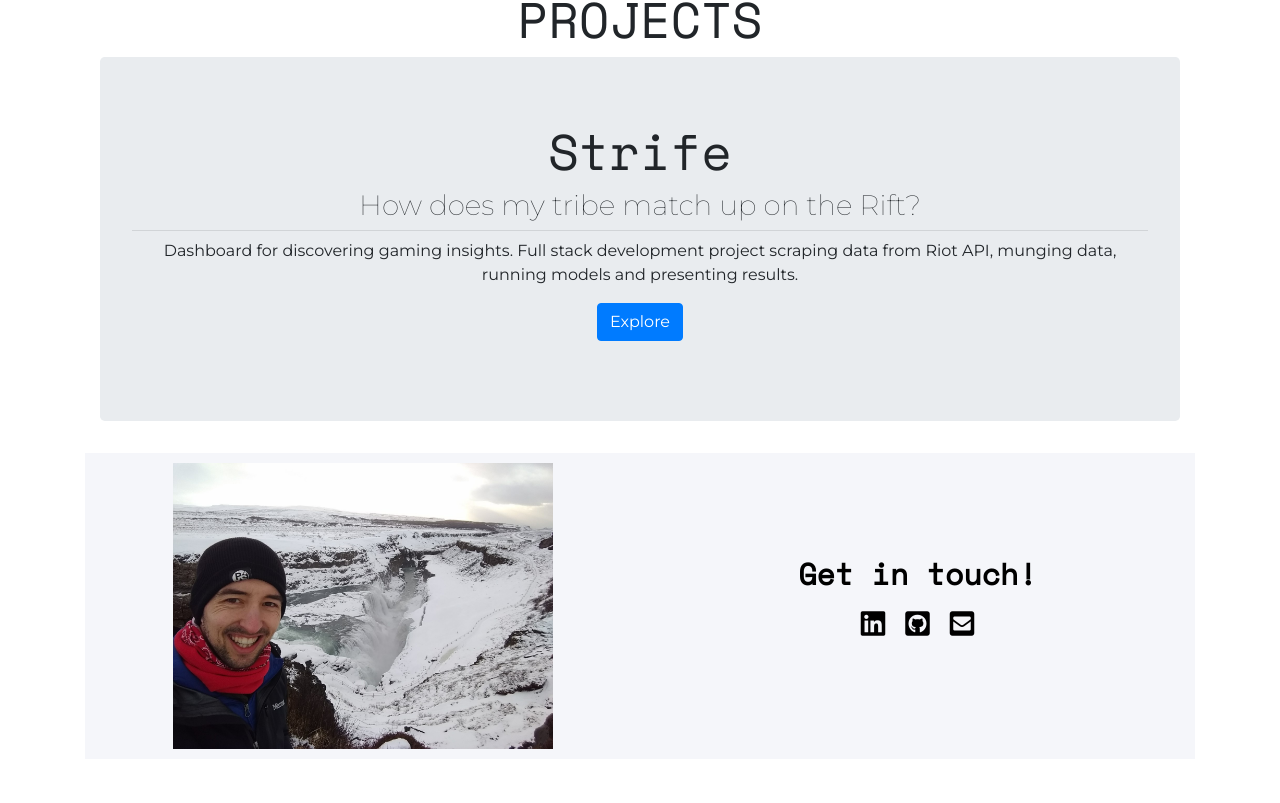
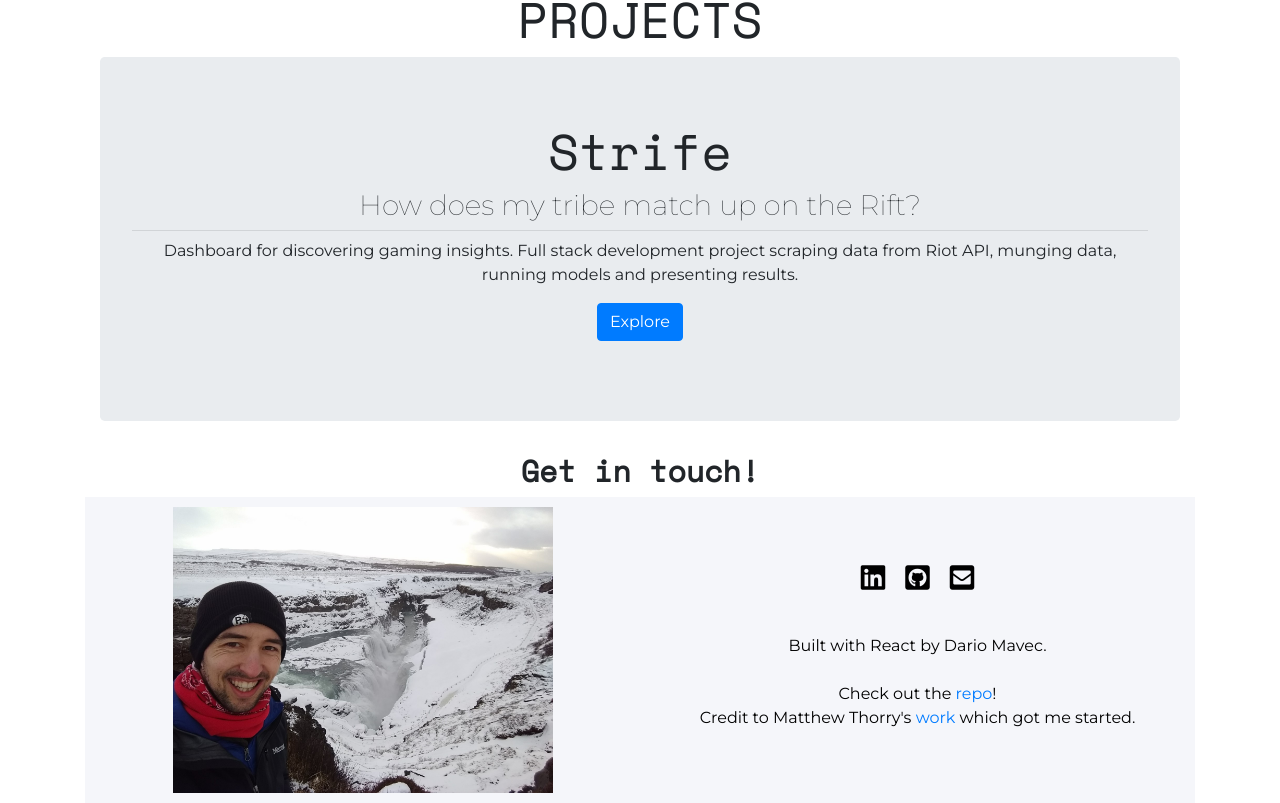
Before and after one commit to dariomavec/react-site, a React (Create React App) app: page / in a window 1280 px wide. Shown: the part 1168-1971 px from the top of the page. Before the commit the page ends 1927 px from the top, so only its background shows below. Built offline with nearby package versions, Linux system fonts and the light colour scheme.

Commit message:
Reformat and gave credit for starting code

```diff
--- a/src/components/Footer.js
+++ b/src/components/Footer.js
@@ -5,23 +5,30 @@ import { Container, Row, Col } from 'reactstrap';
 export default class Footer extends Component {
   render() {
     return (
-      <div className="Footer">
 		<Container>
-			<Row className="align-items-center">
+			<Row>
+				<Col>
+				<h1>Get in touch!</h1>
+				</Col>
+			</Row>
+			<Row className="align-items-center Footer">
 				<Col className="col-12 col-md-6">
 					<img src={footerSplash} className="footer-pic" alt="Footer"></img>
 				</Col>
 				<Col className="col-12 col-md-6">
-					<h1>Get in touch!</h1>
 					<h3>
 					  <a href="https://linkedin.com/in/dario-mavec" target="_blank" rel="noopener noreferrer"><i className="fab fa-linkedin i-hov"/></a>
 					  <a href="https://github.com/dariomavec" target="_blank" rel="noopener noreferrer"><i className="fab fa-github-square i-hov"/></a>
 					  <a href="mailto:dario.mavec@gmail.com?Subject=Greetings!" target="_top"><i className="fas fa-envelope-square i-hov"/></a>
 					</h3>
+					<br/>
+					<p>Built with React by Dario Mavec.<br/><br/>
+					Check out the <a href="https://github.com/dariomavec/site" target="_blank" rel="noopener noreferrer">repo</a>!<br/>
+					Credit to Matthew Thorry's <a href="https://github.com/mthorry/site" target="_blank" rel="noopener noreferrer">work</a> which got me started.
+					</p>
 				</Col>
 			</Row>
 		</Container>
-      </div>
     );
   }
 }
```
